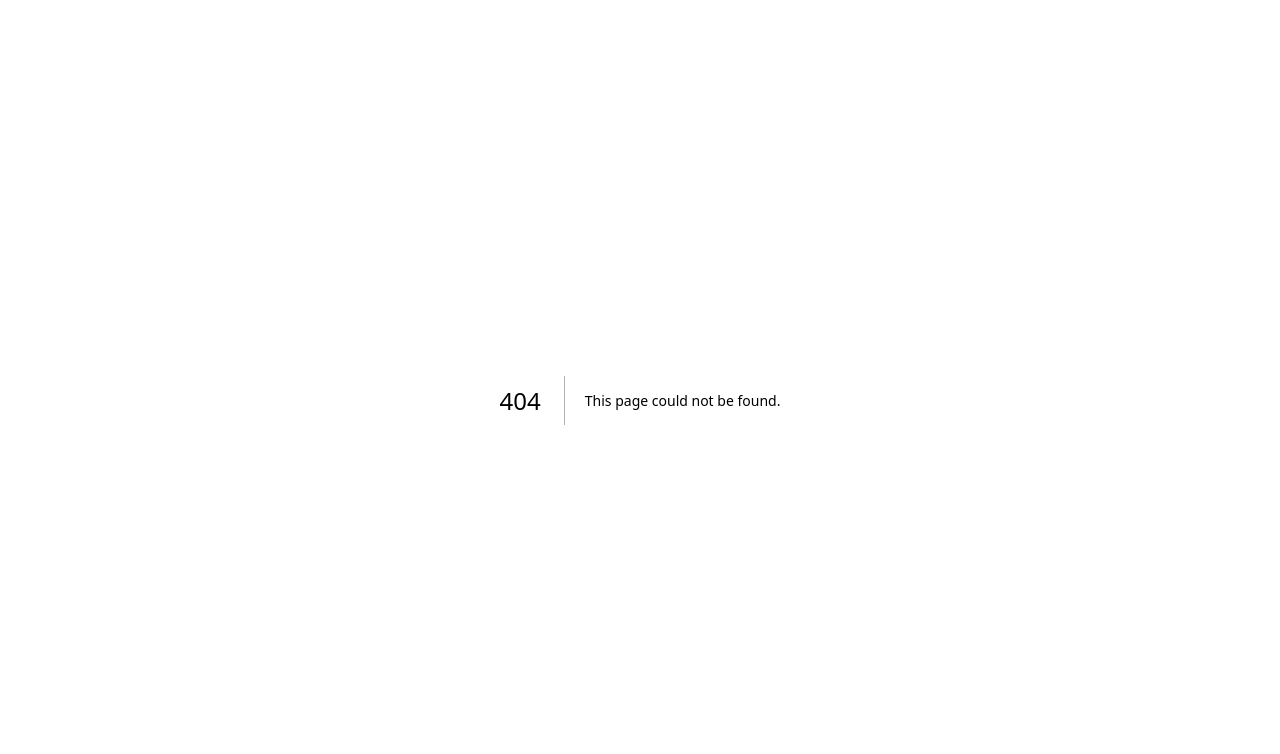
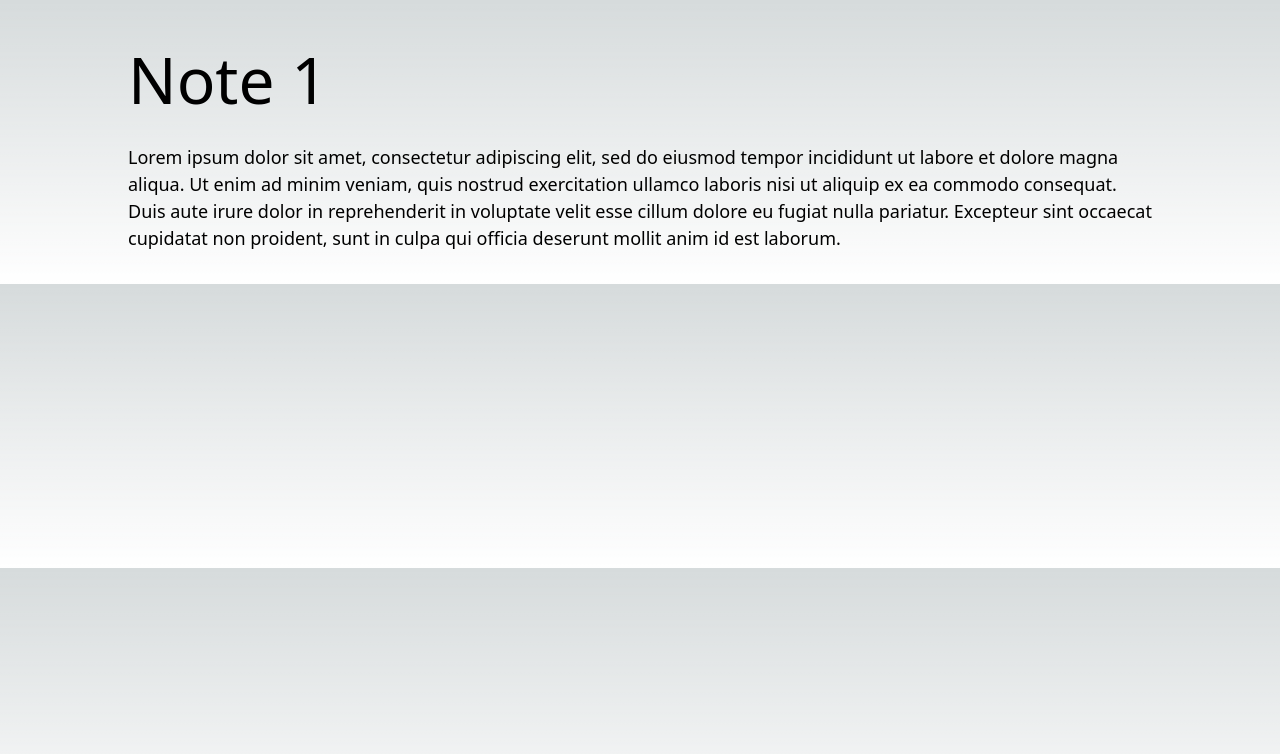
Before and after one commit to hopeinjavascript/nextjs-13-notes-app, a Next.js app: page /notes/1 in a window 1280 px wide. Before the commit this address had no page. Shown: the top 754 px of the page. Built offline with nearby package versions, Linux system fonts and the light colour scheme.

Commit message:
feat: get a single note

```diff
--- /dev/null
+++ b/src/pages/notes/[noteId].js
@@ -0,0 +1,60 @@
+import React from 'react';
+import { notes } from '@/../data/notes';
+import styles from '@/styles/SingleNote.module.css';
+
+const Note = ({ note }) => {
+  return (
+    <div className={styles.note} key={note.id}>
+      <h1 className={styles.text}>{note.text}</h1>
+      <p className={styles.desc}>{note.desc}</p>
+    </div>
+  );
+};
+
+export async function getStaticPaths() {
+  /**
+   * Server Error
+    Error: A required parameter (noteId) was not provided as a string received number in getStaticPaths for /notes/[noteId]
+    This error happened while generating the page. Any console logs will be displayed in the terminal window.
+  **/
+
+  // noteId refers to the file name
+  return {
+    paths: [
+      { params: { noteId: '1' } }, // values should be string
+      { params: { noteId: '2' } },
+      { params: { noteId: '3' } },
+      { params: { noteId: '4' } },
+    ],
+    fallback: false,
+  };
+}
+
+export async function getStaticProps(context) {
+  const {
+    params: { noteId },
+  } = context;
+
+  /*
+  DO THIS when you already have data available
+  */
+  const note = notes.find((note) => note.id === parseInt(noteId));
+
+  //destructing because it is giving error of serialization on date object
+  const { id, text, desc, status, createdBy } = note;
+
+  /*
+  DO NOT DO THIS
+  we should not call our own API routes for pre-rendering content as it might cause unnecessary roundtrip/delay, this can save you approx 100ms
+  The fact is that it is advised/recommended not to call our own API routes from getStaticProps or getServerSideProps
+  you may call any external API routes
+  */
+  // const res = await fetch(`/api/notes/${noteId}`);
+  // const note = await res.json();
+
+  return {
+    props: { note: { id, text, desc, status, createdBy } },
+  };
+}
+
+export default Note;
--- /dev/null
+++ b/src/styles/SingleNote.module.css
@@ -0,0 +1,21 @@
+.note {
+  width: 80%;
+  margin: 2rem auto;
+}
+
+.text {
+  font-size: 4rem;
+}
+
+.desc {
+  font-size: 18px;
+  margin-top: 1rem;
+}
+
+.status {
+  padding: 0.15rem 0.5rem;
+  border-radius: 25px;
+  font-weight: 500;
+  border: 1px solid #ccc;
+  display: inline-block;
+}
```
